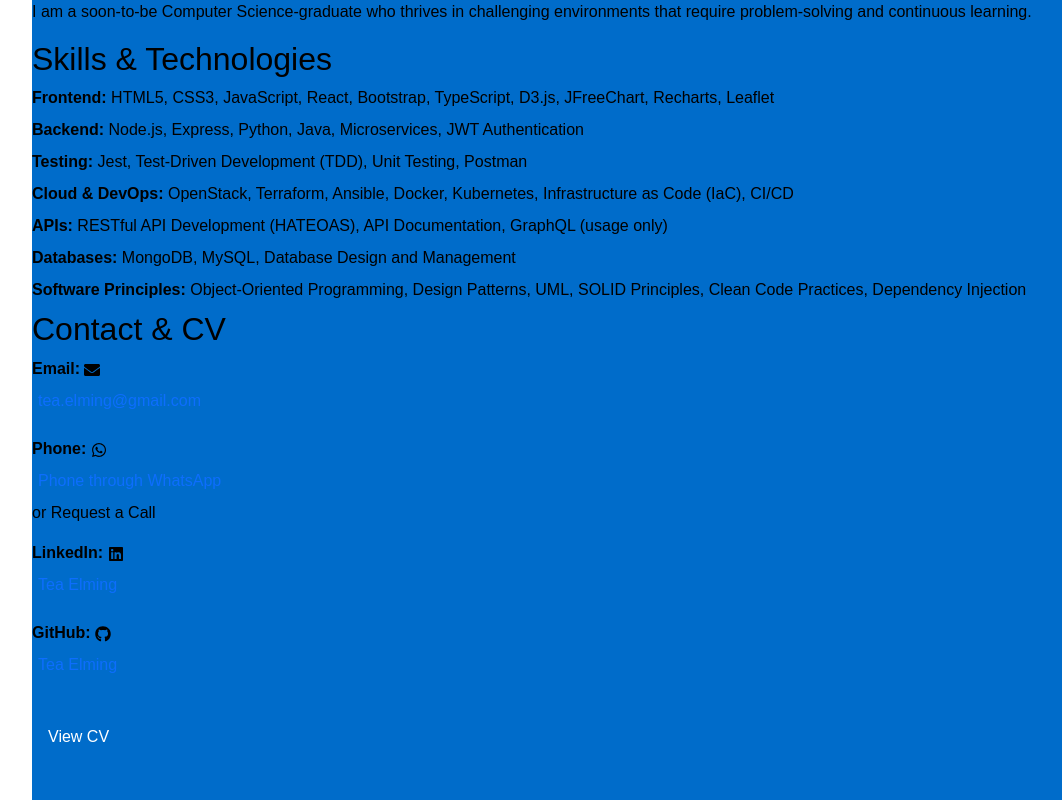
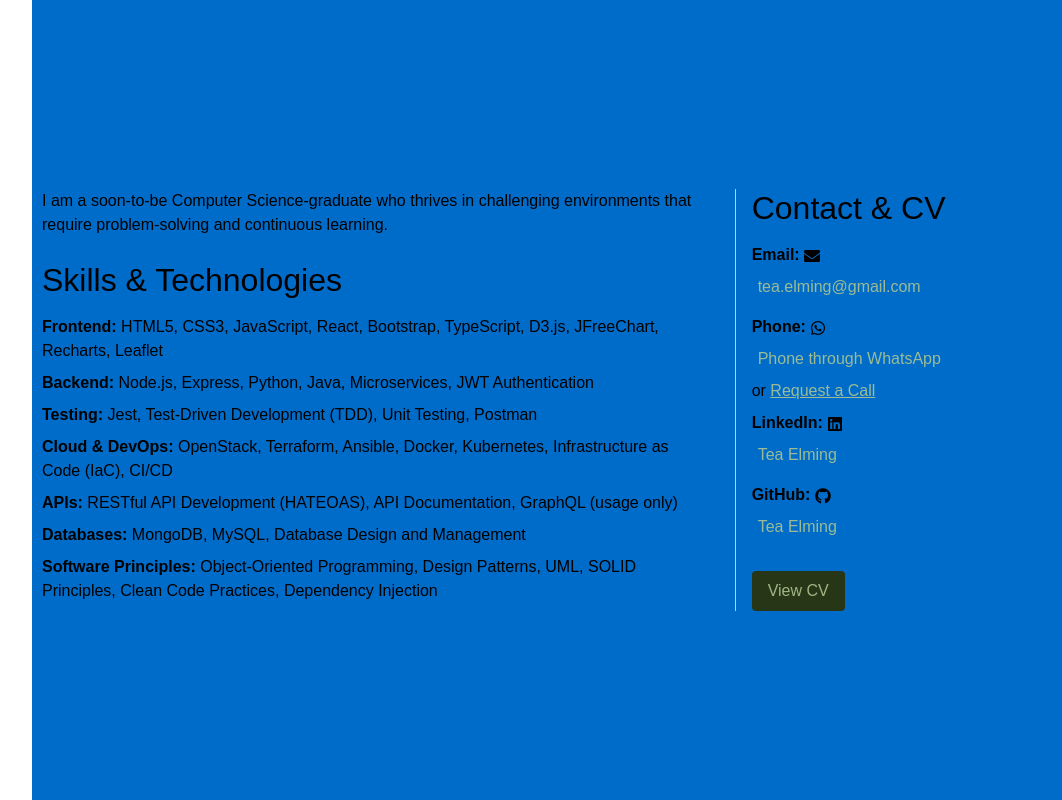
Before and after one commit to TeaElming/TeaElmingPortfolio, a React (Vite) app in the folder my-portfolio/: page /about in a window 1280 px wide. Both pictures are taken after a click on the checkbox 1068 px from the left and 20 px from the top of the page. Shown: the part 2400-3200 px from the top of the page, without its empty margins (188-1250 px from the left). Built offline with nearby package versions, Linux system fonts and the light colour scheme.

Commit message:
Minor updates to css for all basic windows

```diff
--- a/my-portfolio/src/pages/basic/About.tsx
+++ b/my-portfolio/src/pages/basic/About.tsx
@@ -4,6 +4,7 @@
 import { FaWhatsapp, FaEnvelope, FaLinkedin, FaGithub } from "react-icons/fa"
 import RequestCallForm from "../../components/forms/request-call-form"
 import "./css/About.css"
+
 
 const AboutB: React.FC = () => {
 	const [showModal, setShowModal] = useState(false)
--- a/my-portfolio/src/pages/basic/Start.tsx
+++ b/my-portfolio/src/pages/basic/Start.tsx
@@ -1,6 +1,5 @@
 /** @format */
 import React from "react"
-import { Link } from "react-router-dom"
 import "./css/Start.css"
 
 const StartB: React.FC = () => {
@@ -9,14 +8,6 @@
 			<div className="startPageB-container">
 				<h1>Tea Elming</h1>
 				<p>Software Developer</p>
-
-				{/* Quick Access Section */}
-				<div className="quick-access">
-					<Link to="/projects" className="quick-link">Software Projects</Link>
-
-          <Link to="/education" className="quick-link">Education</Link>
-          <Link to="/about" className="quick-link">Quick Overview</Link>
-				</div>
 			</div>
 
 			<div className="startPageB-description">
--- a/my-portfolio/src/pages/basic/css/About.css
+++ b/my-portfolio/src/pages/basic/css/About.css
@@ -1,5 +1,170 @@
 .aboutB-container {
   background-color: rgb(0, 108, 202);
   height: 100vh;
-	overflow: auto;
+  overflow: auto;
+
+  /* Enable flex layout to center vertically */
+  display: flex;
+  flex-direction: column;
+  justify-content: center;
+  align-items: center;
+
+  padding: 10px;
 }
+
+
+/*[data-version='bare'][data-theme="light"] .aboutBB-container {
+}
+
+[data-version='bare'][data-theme="dark"] .aboutBB-container {
+} */
+
+.aboutB-header h1 {
+  text-align: center;
+  margin-bottom: 1.5rem;
+}
+
+.aboutB-content {
+  display: flex;
+  gap: 2rem;
+  flex-wrap: wrap;
+}
+
+/* Left column: introduction and skills */
+.aboutB-info {
+  flex: 2;
+  min-width: 300px;
+}
+
+.aboutB-intro {
+  margin-bottom: 1.5rem;
+}
+
+.aboutB-skills h2 {
+  margin-bottom: 1rem;
+}
+
+.skills-grid p {
+  margin: 0.5rem 0;
+}
+
+/* Right column: contact details and CV link */
+.aboutB-contact {
+  flex: 1;
+  min-width: 250px;
+  border-left: 1px solid #ccc;
+  padding-left: 1rem;
+}
+
+.aboutB-contact h2 {
+  margin-bottom: 1rem;
+}
+
+.aboutB-contact p {
+  margin: 0.5rem 0;
+}
+
+.cv-link {
+  display: inline-block;
+  margin-top: 1rem;
+  padding: 0.5rem 1rem;
+  color: #fff;
+  text-decoration: none;
+  border-radius: 4px;
+  transition: background-color 0.2s ease;
+}
+
+[data-version='bare'][data-theme="dark"] .cv-link {
+  background-color: #283618;
+}
+
+[data-version='bare'][data-theme="light"] .cv-link {
+  background-color: rgba(171, 196, 143, 0.9);
+}
+
+[data-version='bare'][data-theme="light"] .cv-link:hover {
+  color: #283618;
+}
+
+[data-version='bare'][data-theme="dark"] .cv-link:hover {
+  color: rgba(171, 196, 143, 0.9);
+}
+
+.aboutB-footer {
+  text-align: center;
+  margin-top: 2rem;
+  font-size: 0.9rem;
+  color: #555;
+}
+
+.modal-overlay {
+  position: fixed;
+  top: 0;
+  left: 0;
+  width: 100%;
+  height: 100%;
+  background-color: rgba(0, 0, 0, 0.7);
+  display: flex;
+  justify-content: center;
+  align-items: center;
+  z-index: 1000;
+}
+
+.modal-content {
+  background-color: #fff;
+  padding: 2rem;
+  border-radius: 8px;
+  position: relative;
+  width: 90%;
+  max-width: 500px;
+  box-shadow: 0 5px 15px rgba(0, 0, 0, 0.3);
+}
+
+.close-button {
+  position: absolute;
+  top: 0.5rem;
+  right: 1rem;
+  background: none;
+  border: none;
+  font-size: 1.5rem;
+  cursor: pointer;
+}
+
+[data-version='bare'][data-theme="dark"] .request-call-link {
+  cursor: pointer;
+  color: rgba(171, 196, 143, 0.9);
+  text-decoration: underline;
+}
+
+[data-version='bare'][data-theme="dark"] .request-call-link:hover {
+  color: #0056b3;
+}
+
+[data-version='bare'][data-theme="light"] .request-call-link {
+  cursor: pointer;
+  color: #283618;
+  text-decoration: underline;
+}
+
+[data-version='bare'][data-theme="light"] .request-call-link:hover {
+  color: #0056b3;
+}
+
+
+
+[data-version='bare'][data-theme="light"] a {
+  color: #283618;
+}
+
+
+[data-version='bare'][data-theme="light"] a:hover {
+  color: #0056b3;
+}
+
+[data-version='bare'][data-theme="dark"] a {
+  color: rgba(171, 196, 143, 0.9);
+}
+
+[data-version='bare'][data-theme="dark"] a:hover {
+  color: #0056b3;
+}
--- a/my-portfolio/src/pages/basic/css/Education.css
+++ b/my-portfolio/src/pages/basic/css/Education.css
@@ -2,4 +2,11 @@
   background-color: rgb(107, 247, 126);
   height: 100vh;
 	overflow: auto;
+  /* Enable flex layout to center vertically */
+  display: flex;
+  flex-direction: column;
+  justify-content: center;
+  align-items: center;
+
+  padding: 10px;
 }
--- a/my-portfolio/src/pages/basic/css/Start.css
+++ b/my-portfolio/src/pages/basic/css/Start.css
@@ -2,4 +2,11 @@
   background-color: rgb(255, 213, 0);
   height: 100vh;
 	overflow: auto;
+  /* Enable flex layout to center vertically */
+  display: flex;
+  flex-direction: column;
+  justify-content: center;
+  align-items: center;
+
+  padding: 10px;
 }
```
